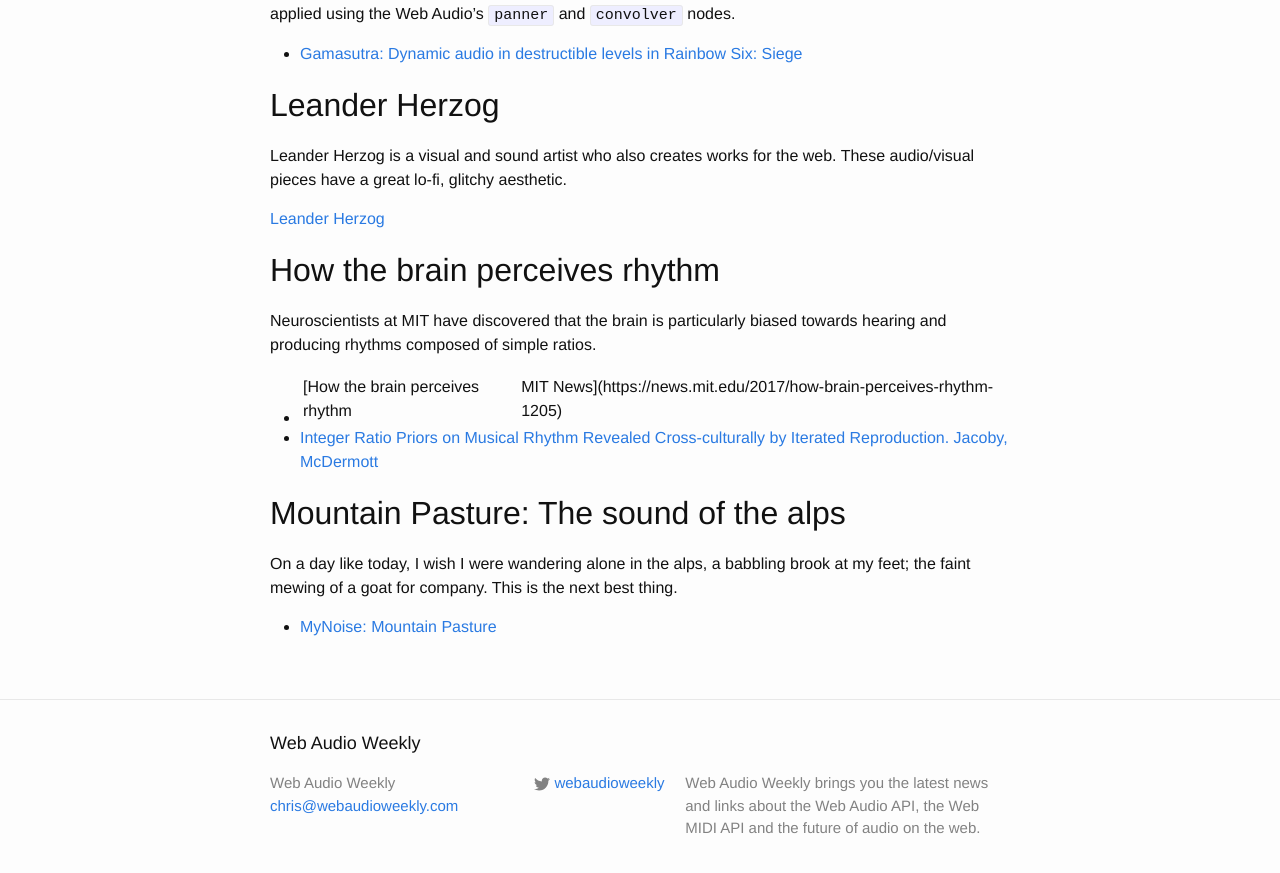
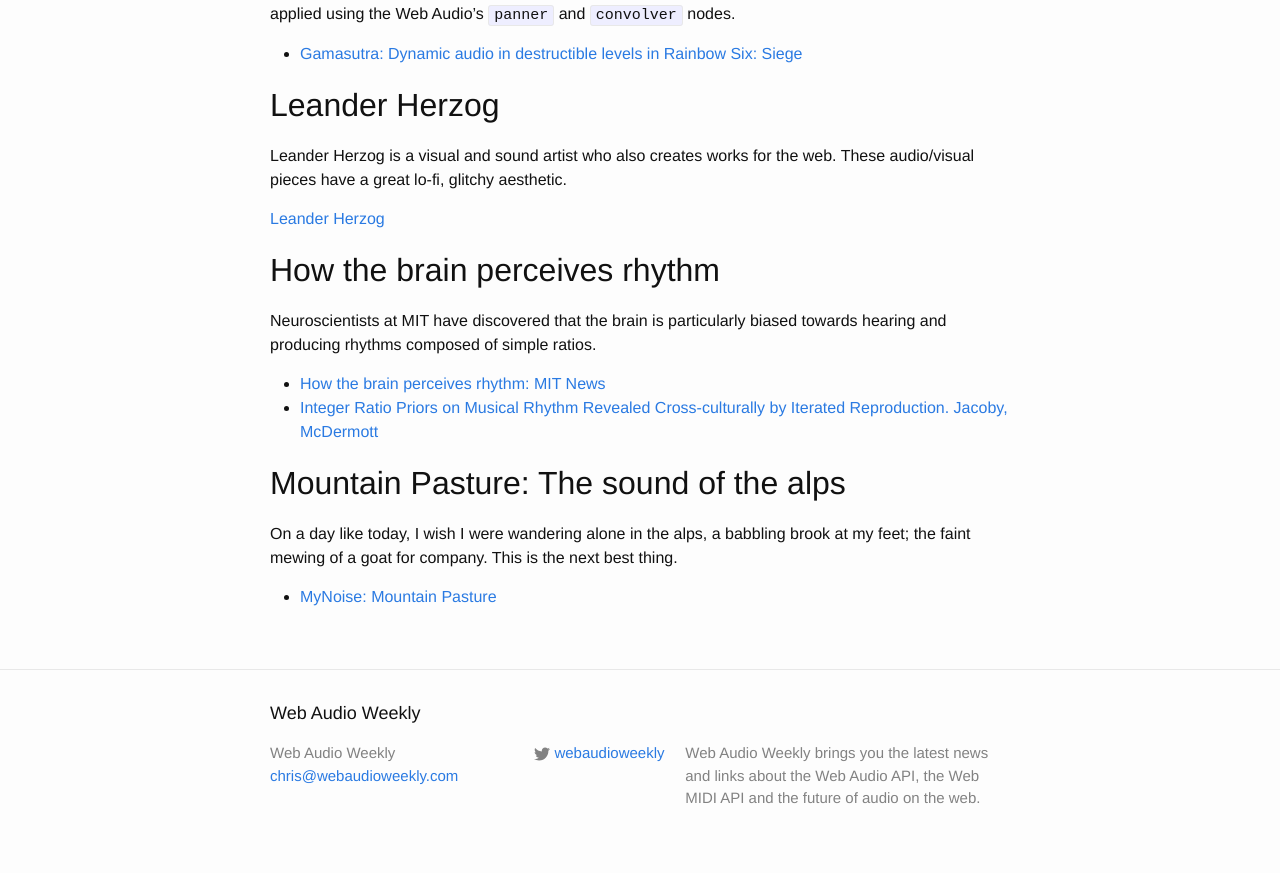
Before and after one commit to chrislo/webaudioweekly, a Jekyll site: the page built from _posts/2017-01-20-issue-74.markdown, in a window 1280 px wide and 900 px high, scrolled down 1046 px. Shown: the top 873 px of the window. Built offline with Jekyll 4.4.1, drawn with Linux system fonts in a browser that asks for light colours.

Commit message:
fix link

```diff
--- a/_posts/2017-01-20-issue-74.markdown
+++ b/_posts/2017-01-20-issue-74.markdown
@@ -65,7 +65,7 @@ Neuroscientists at MIT have discovered that the brain is particularly
 biased towards hearing and producing rhythms composed of simple
 ratios.
 
-- [How the brain perceives rhythm | MIT News](https://news.mit.edu/2017/how-brain-perceives-rhythm-1205)
+- [How the brain perceives rhythm: MIT News](https://news.mit.edu/2017/how-brain-perceives-rhythm-1205)
 - [Integer Ratio Priors on Musical Rhythm Revealed Cross-culturally by Iterated Reproduction. Jacoby, McDermott](http://dx.doi.org/10.1016/j.cub.2016.12.031)
 
 ## Mountain Pasture: The sound of the alps
```
